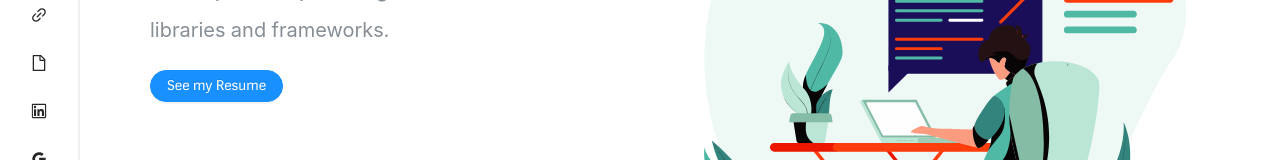
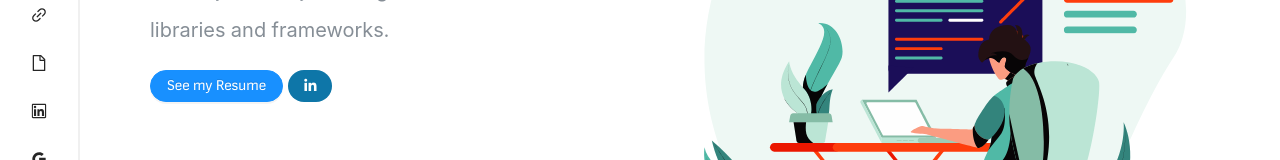
Before and after one commit to hasanshaikh-git/shmpholio, a React (Create React App) app: page / in a window 1280 px wide. Shown: the part 296-456 px from the top of the page. Built offline with nearby package versions, Linux system fonts and the light colour scheme.

Commit message:
added few changes

```diff
--- a/public/index.html
+++ b/public/index.html
@@ -17,11 +17,11 @@
     <link rel="manifest" href="%PUBLIC_URL%/manifest.json" />
     <link rel="stylesheet" href="https://cdn.jsdelivr.net/gh/FortAwesome/Font-Awesome@5.13.0/css/all.min.css">
 
-    <meta property="og:title" content="Hasan Shaikh" />
-    <meta property="og:description" content="developer portfolio website" />
+    <meta property="og:title" content="Hasan Shaikh | Full Stack Developer" />
+    <meta property="og:description" content="developer portfolio" />
     <meta property="og:type" content="website" />
     <meta property="og:url" content="http://hasan-shaikh.com/" />
-    <meta property="og:image" content="https://awesomescreenshot.s3.amazonaws.com/image/1943434/8001811-a4e631b88d469402a5e59230bb1bbc6f.png?X-Amz-Algorithm=AWS4-HMAC-SHA256&X-Amz-Credential=AKIAJSCJQ2NM3XLFPVKA%2F20210507%2Fus-east-1%2Fs3%2Faws4_request&X-Amz-Date=20210507T011549Z&X-Amz-Expires=28800&X-Amz-SignedHeaders=host&X-Amz-Signature=a8a4358788ad5739030e301404114d224b0bb2345966bf85fb5b2179e074a9b3" />
+    <meta property="og:image" content="https://awesomescreenshot.s3.amazonaws.com/image/1943434/8061606-6fdd5484d881bf6607f192b52bb54f06.png?X-Amz-Algorithm=AWS4-HMAC-SHA256&X-Amz-Credential=AKIAJSCJQ2NM3XLFPVKA%2F20210509%2Fus-east-1%2Fs3%2Faws4_request&X-Amz-Date=20210509T123211Z&X-Amz-Expires=28800&X-Amz-SignedHeaders=host&X-Amz-Signature=46e9a8677a5796011bc7c0cea2c55805cdcf0c3357ece515ba3887850bd7f2b8" />
 
     <!--
       Notice the use of %PUBLIC_URL% in the tags above.
@@ -32,7 +32,7 @@
       work correctly both with client-side routing and a non-root public URL.
       Learn how to configure a non-root public URL by running `npm run build`.
     -->
-    <title>Hasan Shaikh</title>
+    <title>Hasan Shaikh | Full Stack Developer</title>
   </head>
   <body>
     <noscript>You need to enable JavaScript to run this app.</noscript>
--- a/src/components/Certification.css
+++ b/src/components/Certification.css
@@ -1,10 +1,10 @@
-.projects-container {
+.certification-container {
   display: grid;
   grid-template-columns: repeat(auto-fit, minmax(300px, 1fr));
   gap: 1rem 1rem;
 }
 @media (max-width: 640px) {
-  .projects-container {
+  .certification-container {
     display: grid;
     grid-template-columns: repeat(auto-fit, minmax(222px, 1fr));
     gap: 1rem 1rem;
--- a/src/components/Certification.js
+++ b/src/components/Certification.js
@@ -10,7 +10,7 @@ export default function Certification() {
       <div className="main" id="certifications">
         <div>
           <h1 className="skills-heading"> Certification🏆</h1>
-          <div className="projects-container">
+          <div className="certification-container">
             <Image
               //   width={'auto'}
               //   height={'auto'}
--- a/src/components/Education.css
+++ b/src/components/Education.css
@@ -71,6 +71,10 @@
   border-radius: 6px;
 }
 
+.content:hover{
+  border-color: transparent;
+  box-shadow: 0 1px 2px -2px rgb(0 0 0 / 16%), 0 3px 6px 0 rgb(0 0 0 / 12%), 0 5px 12px 4px rgb(0 0 0 / 9%);
+}
 .education-roundedimg {
   position: relative;
   object-fit: cover;
--- a/src/components/Experience.css
+++ b/src/components/Experience.css
@@ -97,6 +97,10 @@
   position: relative;
   border-radius: 6px;
 }
+.content:hover{
+  border-color: transparent;
+  box-shadow: 0 1px 2px -2px rgb(0 0 0 / 16%), 0 3px 6px 0 rgb(0 0 0 / 12%), 0 5px 12px 4px rgb(0 0 0 / 9%);
+}
 
 .experience-roundedimg {
   position: relative;
--- a/src/components/Experience.js
+++ b/src/components/Experience.js
@@ -30,7 +30,7 @@ export default function Experience() {
                     </div>
                   </div>
                 </Timeline.Item>
-                <Timeline.Item label="January 2021 – Present">
+                <Timeline.Item label="January 2021 – May 2021">
                   <div className="container">
                     <div className="content">
                       <img
--- a/src/components/Greetings.css
+++ b/src/components/Greetings.css
@@ -125,4 +125,31 @@
   background: #EEF8F4;
   border-color: #EEF8F4;
   color: #222;
+  transition: 0.2s ease-in;
+
 }
+
+
+
+
+.icon-button i {
+  color: white;
+    cursor: pointer;
+    margin: 0 5px;
+    text-align: center;
+    height: 32px;
+    padding: 4px 16px;
+    font-size: 14px;
+    border-radius: 32px;
+  transition: 0.2s ease-in;
+  display: flex;
+  align-items: center;
+}
+
+.linkedin i {
+  background-color: #0e76a8;
+}
+.linkedin i:hover{
+  color: #FE3D0C;
+  background-color: #EEF8F4;
+}
--- a/src/components/Greetings.js
+++ b/src/components/Greetings.js
@@ -38,6 +38,14 @@ export default function Greeting() {
                 >
                   See my Resume
                 </Button>
+                <a
+          href={"https://www.linkedin.com/in/hasanshaikh/"}
+          className="icon-button linkedin"
+          target="_blank"
+          rel="noopener noreferrer"
+        >
+          <i className="fab fa-linkedin-in"></i>
+        </a>
               </div>
             </div>
           </div>
--- a/src/components/Projects.js
+++ b/src/components/Projects.js
@@ -1,4 +1,4 @@
-import { Card } from "antd";
+import { Card, Image } from "antd";
 import React from "react";
 import "./Projects.css";
 import { Fade } from "react-reveal";
@@ -121,7 +121,7 @@ export default function Projects() {
                 <Card
                   hoverable
                   style={{ width: "auto" }}
-                  cover={<img src={p.image.default} alt={"project_image"} />}
+                  cover={<Image width={'auto'} src={p.image.default} alt={"project_image"} />}
                   key={key}
                   actions={[
                     <img
```
Also changed, not shown: src/assets/images/portfolio.png.
